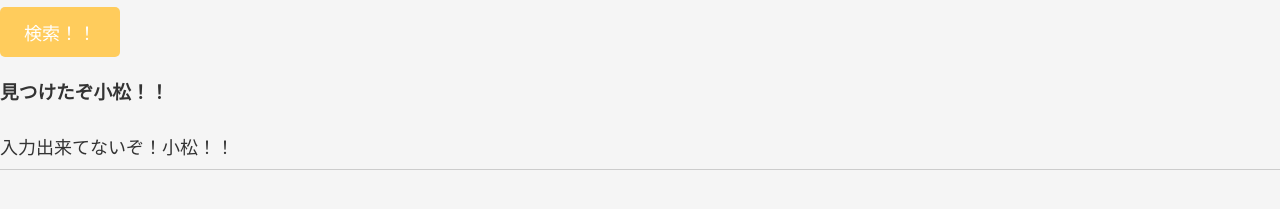
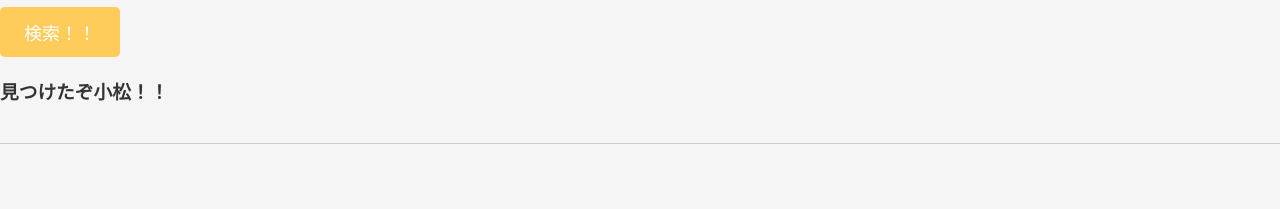
Before and after one commit to kotaiura14/Practice2, a plain HTML site: page text/text1.ejs in a window 1280 px wide. Shown: the part 153-362 px from the top of the page. Drawn offline with nearby package versions, Linux system fonts and the light colour scheme; files that its build step writes are made by us from their sources.

Commit message:
検索条件の微調整

```diff
--- a/text/text1.ejs
+++ b/text/text1.ejs
@@ -18,16 +18,12 @@
     <h3>見つけたぞ小松！！</h3>
     <!-- 検索結果を表示 -->
     <ul>
-        <% if (typeof results !== 'undefined' && results && results.length > 0) { %>
+        <% if (results && results.length > 0) { %>
             <% for (let i = 0; i < results.length; i++) { %>
                 <li><%= results[i] %></li>
             <% } %>
         <% } else { %>
-            <% if (typeof error !== 'undefined' && error) { %>
-                <li><%= error %></li>
-            <% } else { %>
-                <li>入力出来てないぞ！小松！！</li>
-            <% } %>
+            <li><%= error %></li>
         <% } %>
     </ul>
 </body>
```
Also changed, not shown: test.js (+8 -3 lines).
